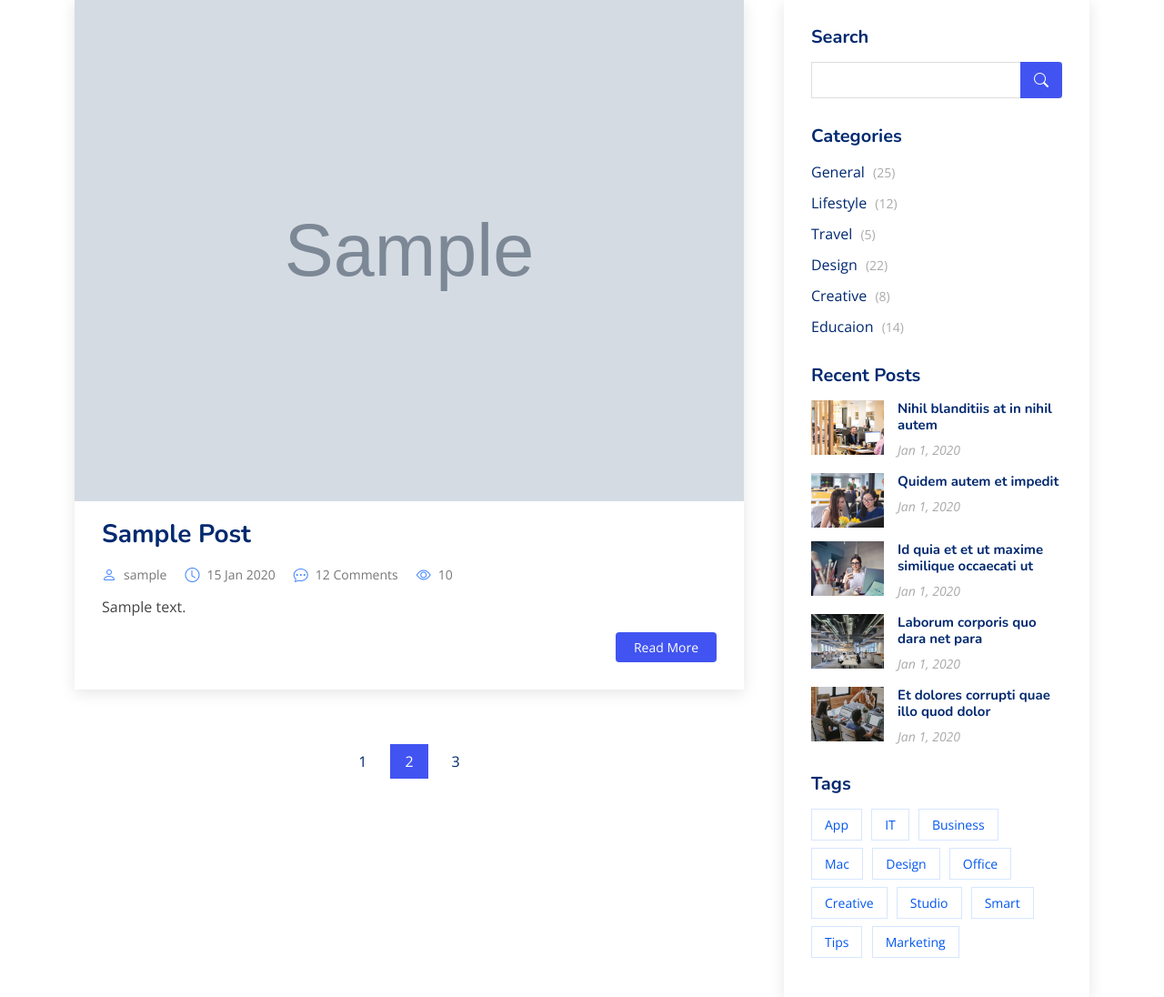
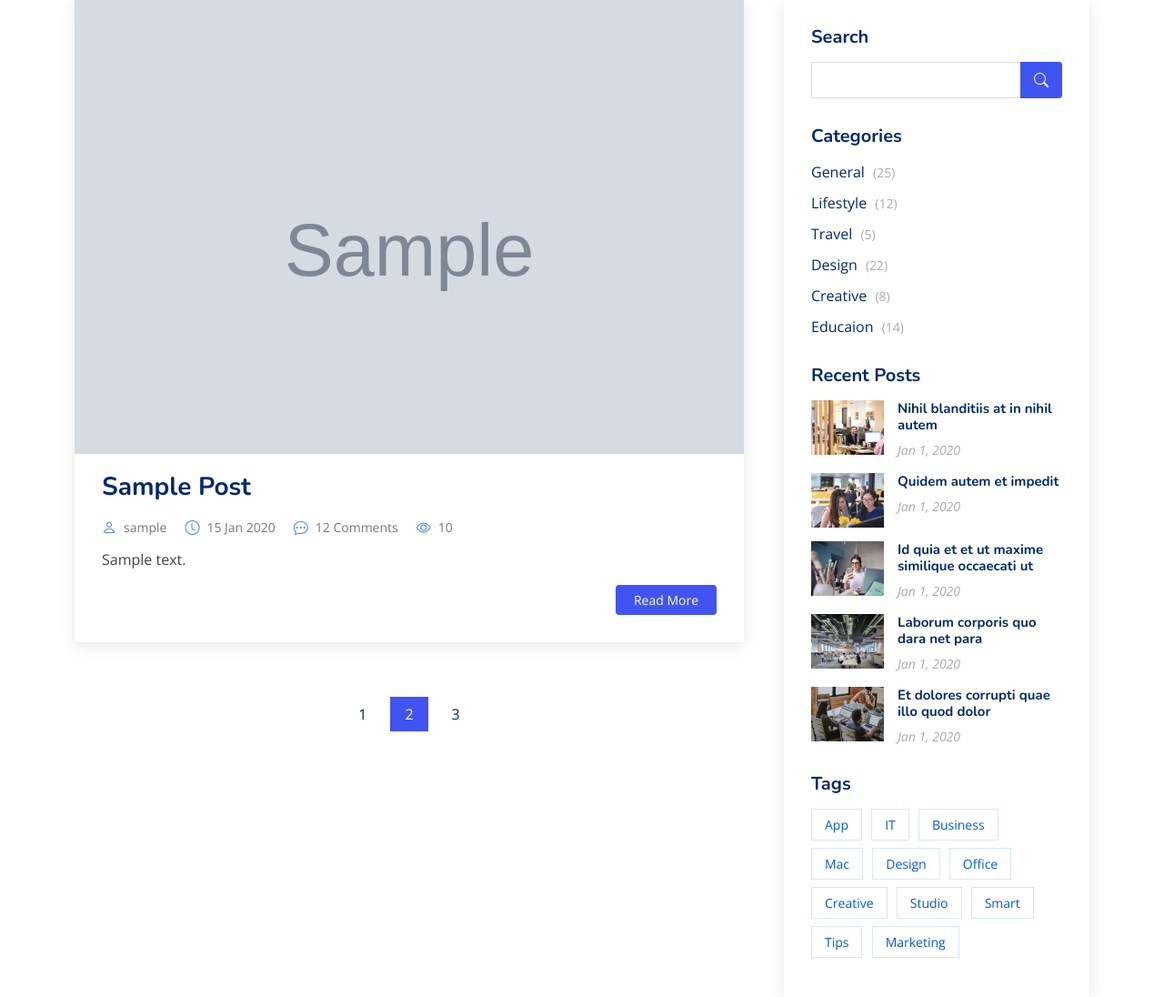
Before and after one commit to Malekpour99/themalekpour.com, a Django app: page /blog/ in a window 1280 px wide. Shown: the part 226-1322 px from the top of the page at 91% size. Run offline with Django 4.2, Linux system fonts and the light colour scheme; tables that the repository leaves empty hold one stand-in row (values such as "Sample post"); grey boxes marked "Sample" are stand-in pictures; some libraries are stand-ins or nearby versions.

Commit message:
blog template - blog post images CSS class
Added newly created CSS class for blog home posts' images to them

```diff
--- a/templates/blog/blog.html
+++ b/templates/blog/blog.html
@@ -32,7 +32,7 @@
 
             <article class="entry">
 
-              <div class="entry-img">
+              <div class="entry-img-home">
                 <img src="{{ post.image.url }}" alt="{{ post.title }}" class="img-fluid w-100">
               </div>
 
```
